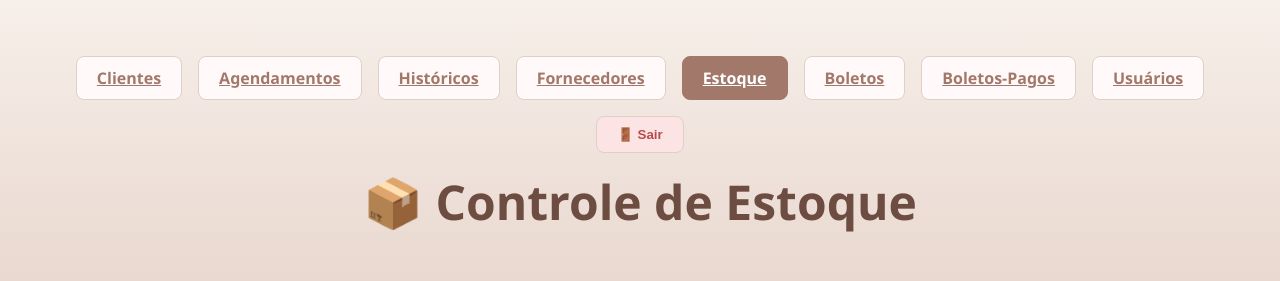
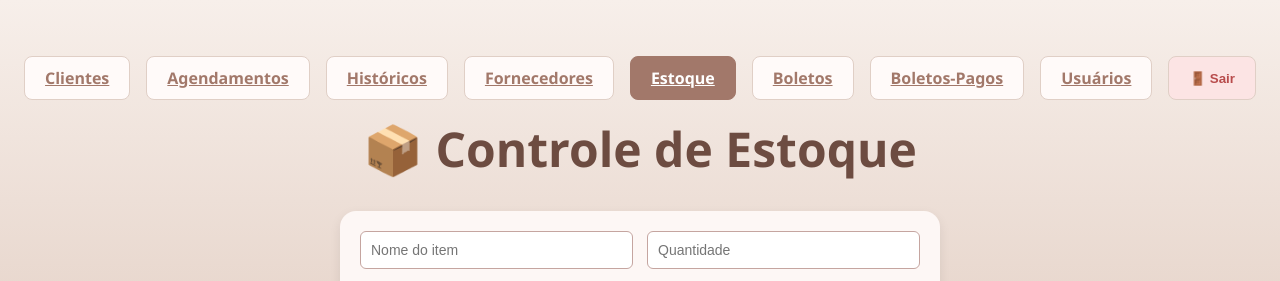
Before and after one commit to F4chini2/farmaceutica-esteta, a React (Vite) app in the folder frontend/: page /estoque in a window 1280 px wide. Shown: the top 281 px of the page. Built offline with nearby package versions, Linux system fonts and the light colour scheme; no server answers; sample sign-in values are in the browser's storage.

Commit message:
Update Estoque.jsx

```diff
--- a/frontend/src/pages/Estoque.jsx
+++ b/frontend/src/pages/Estoque.jsx
@@ -117,11 +117,11 @@ function Estoque() {
   // ===========================================
 
   return (
-    <div className="estoque-container">
+    <div className="dashboard-container">
       <Tabs />
 
       <div className="topo-dashboard">
-        <h2>📦 Controle de Estoque</h2>
+        <h1>📦 Controle de Estoque</h1>
       </div>
 
       <form className="estoque-form" onSubmit={cadastrarItem}>
```
